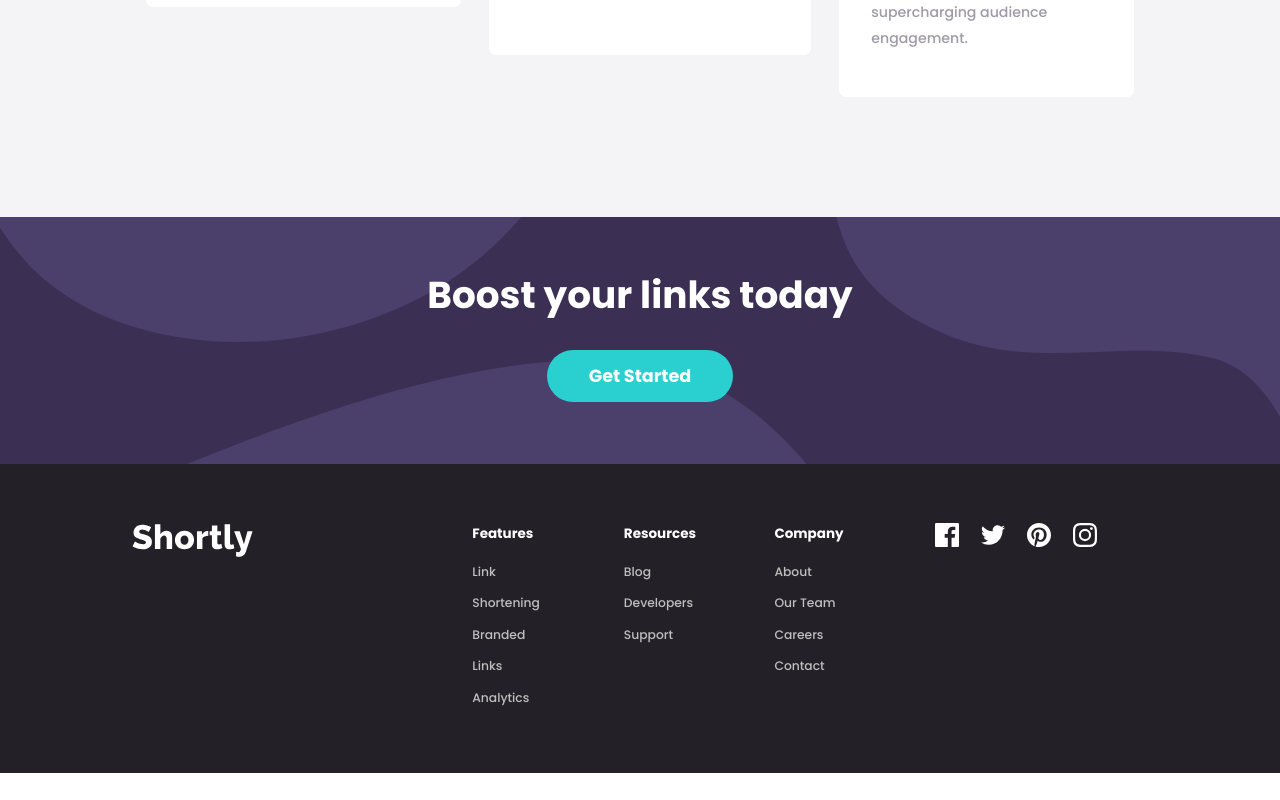
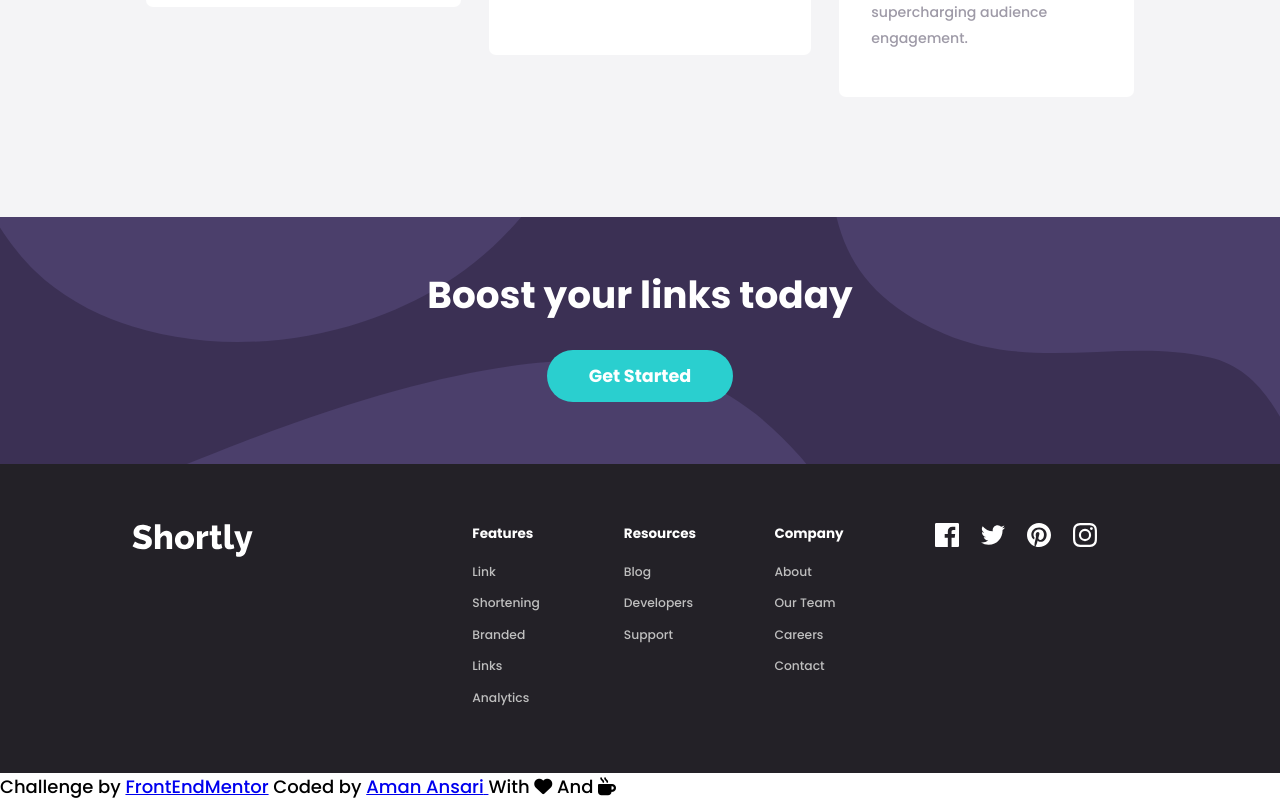
Before and after one commit to aman-atg/Shortly-Landing-Page, a React (Create React App) app: page / in a window 1280 px wide. Shown: the part 1964-2764 px from the top of the page. Before the commit the page ends 2737 px from the top, so only its background shows below. Built offline with nearby package versions, Linux system fonts and the light colour scheme; what simpl-schema would draw is missing.

Commit message:
add Sign comp.

```diff
--- a/src/components/Footer/index.jsx
+++ b/src/components/Footer/index.jsx
@@ -1,12 +1,14 @@
 import React from "react";
 import FooterHeading from "./FooterHeading";
 import Footer from "./Footer";
+import Sign from "./Sign";
 
 const FooterIndex = () => {
   return (
     <div className="footerIndex">
       <FooterHeading />
       <Footer />
+      <Sign />
     </div>
   );
 };
```
